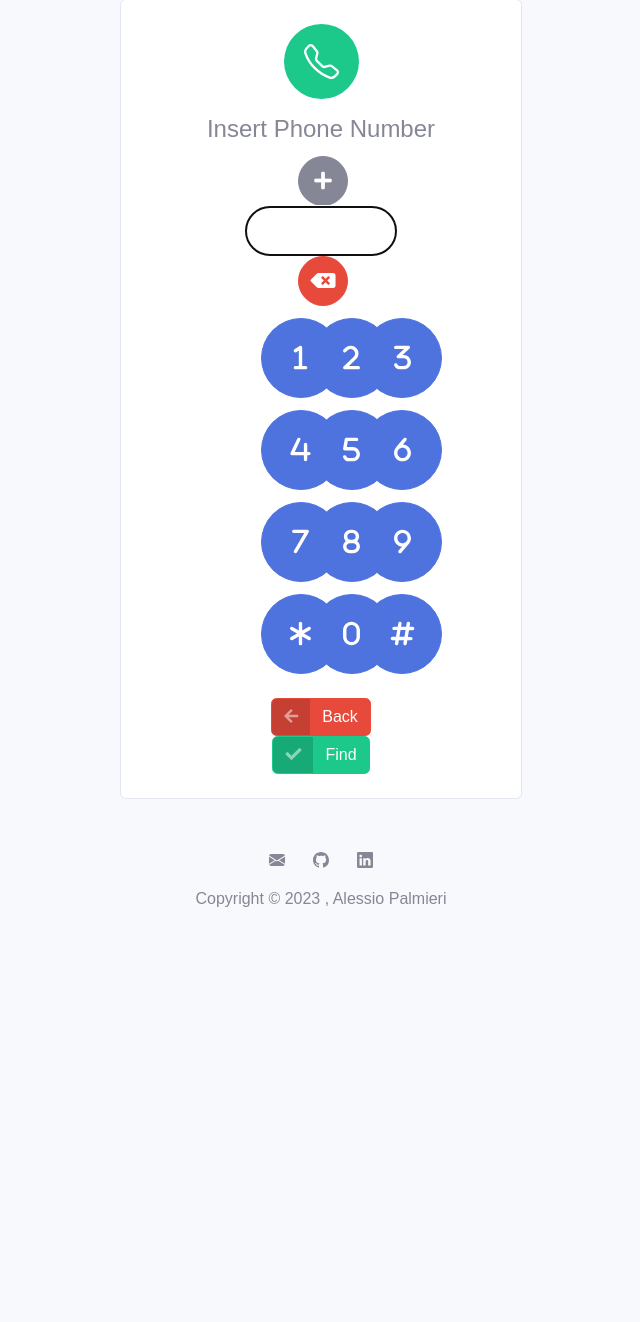
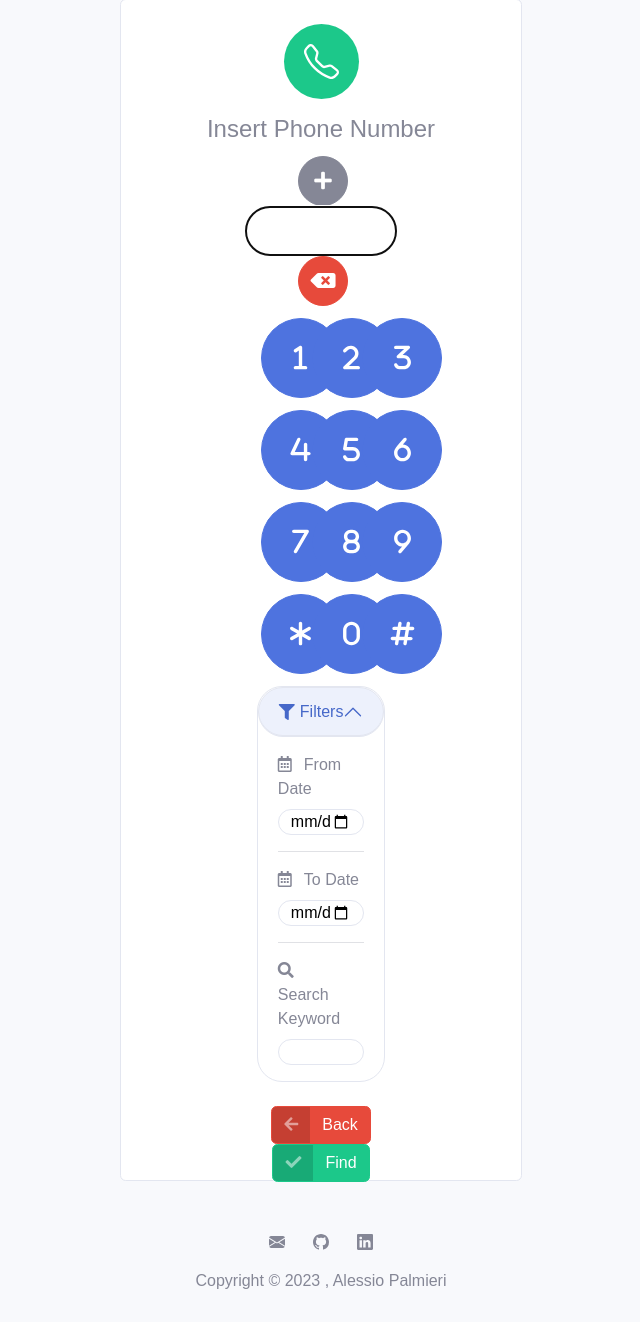
Before and after one commit to Alessiop01/ForensicWace-ServerEdition, a Flask app: page /InsertPhoneNumber in a window 1280 px wide. Shown: the part 83-1405 px from the top of the page, without its empty margins (319-959 px from the left). Before the commit the page ends 990 px from the top, so only its background shows below. Run offline with Flask 3, Linux system fonts and the light colour scheme; some libraries are stand-ins or nearby versions.

Commit message:
Added filters for private chat

```diff
--- a/src/forensicWace-se/main.py
+++ b/src/forensicWace-se/main.py
@@ -168,12 +168,15 @@ def PrivateChat():
         retrievedMessageType = request.form['messageType']
         messageType = 0
 
+        if request.form['phoneNumber'] is None or request.form['phoneNumber'] == '':
+            return render_template('insertPhoneNumber.html', errorMsg=globalConstants.invalidPhoneNumberErrorMsg)
+
         # Convert retrieved messageType from string to integer in is a number
-        if retrievedMessageType.isdigit():
-            messageType = int(retrievedMessageType)
-        print("messageType", messageType)
+        if retrievedMessageType != -1:
+            if retrievedMessageType.isdigit():
+                messageType = int(retrievedMessageType)
 
-        chatCounters, messages, errorMsg = extraction.GetPrivateChatList(hostsData[clientId]['udid'], phoneNumber[-10:])   # phoneNumber[-10:] --> Pass the last 10 characters inserted
+        chatCounters, messages, errorMsg = extraction.GetPrivateChat(hostsData[clientId]['udid'], phoneNumber[-10:])  # phoneNumber[-10:] --> Pass the last 10 characters inserted
 
         userProfilePicPath = extraction.GetMediaFromBackup(deviceUdid, phoneNumber[-10:], False, True)
         dbOwnerProfilePicPath = extraction.GetMediaFromBackup(deviceUdid, 'Photo', False, True)
--- a/src/forensicWace-se/templates/insertPhoneNumber.html
+++ b/src/forensicWace-se/templates/insertPhoneNumber.html
@@ -108,12 +108,23 @@
                                             <path d="M416 127.1h-58.23l9.789-58.74c2.906-17.44-8.875-33.92-26.3-36.83c-17.53-2.875-33.92 8.891-36.83 26.3L292.9 127.1H197.8l9.789-58.74c2.906-17.44-8.875-33.92-26.3-36.83c-17.53-2.875-33.92 8.891-36.83 26.3L132.9 127.1H64c-17.67 0-32 14.33-32 32C32 177.7 46.33 191.1 64 191.1h58.23l-21.33 128H32c-17.67 0-32 14.33-32 32c0 17.67 14.33 31.1 32 31.1h58.23l-9.789 58.74c-2.906 17.44 8.875 33.92 26.3 36.83C108.5 479.9 110.3 480 112 480c15.36 0 28.92-11.09 31.53-26.73l11.54-69.27h95.12l-9.789 58.74c-2.906 17.44 8.875 33.92 26.3 36.83C268.5 479.9 270.3 480 272 480c15.36 0 28.92-11.09 31.53-26.73l11.54-69.27H384c17.67 0 32-14.33 32-31.1c0-17.67-14.33-32-32-32h-58.23l21.33-128H416c17.67 0 32-14.32 32-31.1C448 142.3 433.7 127.1 416 127.1zM260.9 319.1H165.8L187.1 191.1h95.12L260.9 319.1z"></path>
                                         </svg></button></div>
                             </div>
+                            <div id="accordion-2" class="accordion" role="tablist">
+                                <div class="accordion-item" style="border-radius: 25px;">
+                                    <h2 class="accordion-header" role="tab"><button class="accordion-button border rounded-pill" type="button" data-bs-toggle="collapse" data-bs-target="#accordion-2 .item-1" aria-expanded="true" aria-controls="accordion-2 .item-1" style="height: 50px;"><i class="fas fa-filter d-xxl-flex justify-content-xxl-center align-items-xxl-center" style="padding-right: 5px;text-align: left;"></i>Filters</button></h2>
+                                    <div class="accordion-collapse collapse show item-1" role="tabpanel" data-bs-parent="#accordion-2">
+                                        <div class="accordion-body"><label class="form-label"><i class="far fa-calendar-alt" style="margin-right: 12px;"></i>From Date</label><input class="border rounded-pill" type="date" style="width: 100%;padding-left: 12px;padding-right: 12px;" />
+                                            <hr /><i class="far fa-calendar-alt" style="margin-right: 12px;"></i><label class="form-label">To Date<br /></label><input class="border rounded-pill" type="date" style="width: 100%;padding-left: 12px;padding-right: 12px;" />
+                                            <hr /><i class="fas fa-search" style="margin-right: 12px;"></i><label class="form-label">Search Keyword<br /></label><input class="border rounded-pill" type="text" style="width: 100%;padding-left: 12px;padding-right: 12px;" />
+                                        </div>
+                                    </div>
+                                </div>
+                            </div>
                             <div class="row text-center" style="margin-top: calc(var(--bs-gutter-x) );height: 50px;">
                                 <div class="col text-center align-self-center"><a class="btn btn-danger btn-icon-split" role="button" href="/"><span class="text-white-50 icon"><i class="fas fa-arrow-left"></i></span><span class="text-white text">Back</span></a></div>
                                 <div class="col text-center align-self-center" onclick="document.getElementById('phoneNumberForm').submit();"><a class="btn btn-success btn-icon-split" role="button"><span class="text-white-50 icon"><i class="fas fa-check"></i></span><span class="text-white text">Find</span></a></div>
                             </div>
                         </div>
-                        <input class="border rounded-pill" type="number" autofocus="" id="messageType" name="messageType" style="visibility: hidden">
+                        <input class="border rounded-pill" type="number" autofocus="" id="messageType" name="messageType" style="display: None">
                     </form>
                 </div>
             </div>
```
Also changed, not shown: src/forensicWace-se/templates/privateChat.html (+20 -0 lines).
